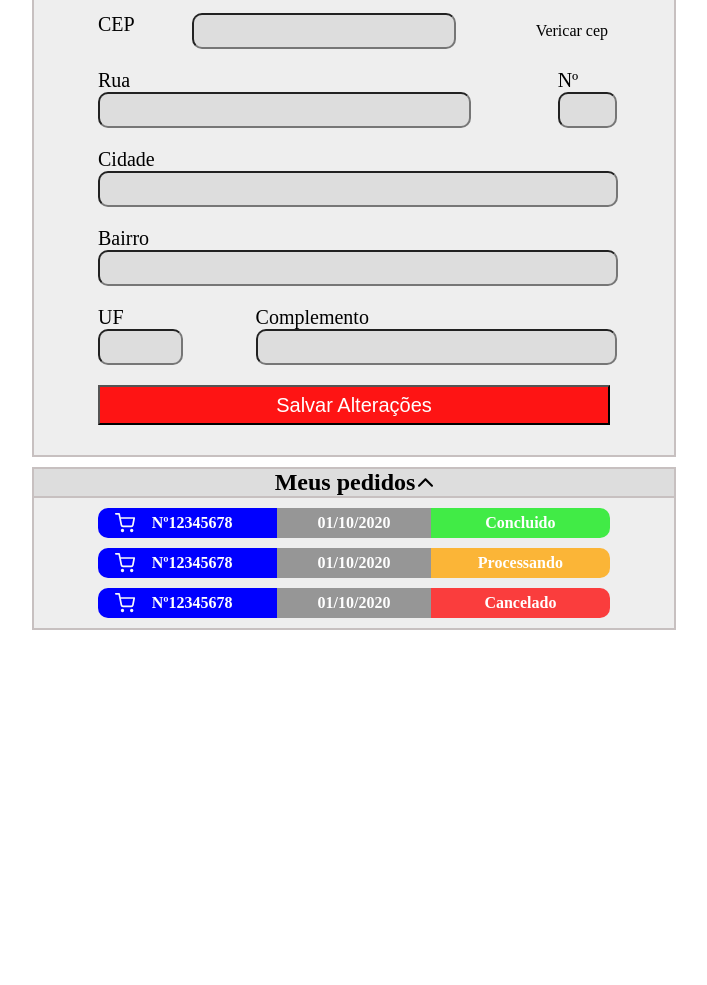
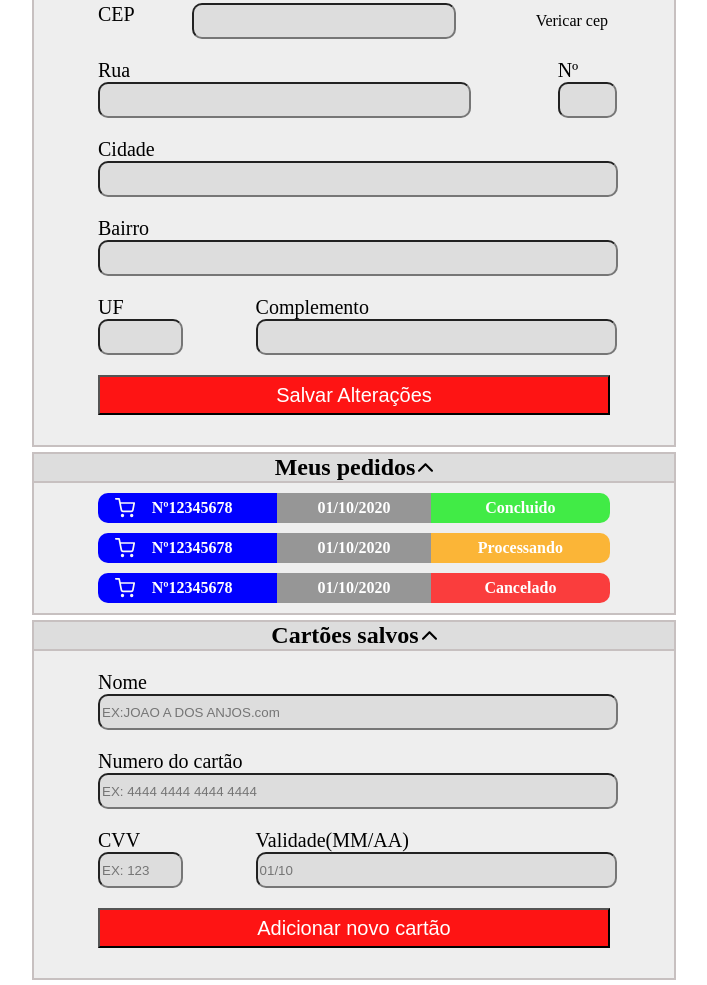
Before and after one commit to glopesara/dgrepositorio, a plain HTML site: page areadocliente.html in a window 1280 px wide. Shown: the part 651-1636 px from the top of the page, without its empty margins (286-993 px from the left). Before the commit the page ends 1291 px from the top, so only its background shows below. Drawn offline with Linux system fonts and the light colour scheme.

Commit message:
cadastro adicionando validações

```diff
--- a/cadastro.html
+++ b/areadocliente.html
@@ -9,6 +9,7 @@
 
 </head>
 <body>
+    <script src="assets/cadastro.js"></script>
     <div class="principal">
         <header id="pageHeader">
             <div id="principal">
@@ -195,6 +196,41 @@
         </div>
     </div>
 
+
+    <div class="col" id="cartaoCol">
+        <div class="formTop">
+            <div class="expandir">
+                <h1>Cartões salvos</h1>
+                <img class="imgDow" id="cartaoOn" src="icons/sinal-de-seta-para-baixo-para-navegar.svg" alt="">
+                <img class="imgUp" id="cartaoOff"  src="icons/seta-para-cima.svg" alt="">
+            </div>
+        </div>
+
+        <form method="POST" onsubmit="return formulario_cartao();">
+            <div class="formDeFault" id="formCartao">
+                <label class="labelDefault">
+                    <span class="nomes display">Nome</span>
+                    <input id="namecard" type="text" class="inputDefault margin total"  placeholder="EX:JOAO A DOS ANJOS.com" onkeypress="return soletras(event)">
+                </label>
+                <label class="labelDefault">
+                    <span class="nomes display nrCartao">Numero do cartão</span>
+                    <input id="numbercard" type="text" class="inputDefault margin total" maxlength="16" placeholder="EX: 4444 4444 4444 4444" OnKeyPress="mascara('', this)">
+                </label>
+                <label class="labelDefault uf">
+                    <span class="nomes display">CVV</span>
+                    <input id="cvv" type="text" placeholder="EX: 123" maxlength="3" OnKeyPress="mascara('', this)" class="inputDefault margin uf">
+                </label>
+                <label class="labelDefault complemento">
+                    <span class="nomes display">Validade(MM/AA)</span>
+                    <input id="ano" type="text" maxlength="5" placeholder="01/10" class="inputDefault margin complemento" OnKeyPress="mascara('##/##', this)">
+                </label>
+                <label class="labelDefault btn">
+                    <input type="submit" class="buttonDefault" value="Adicionar novo cartão" >
+                </label>
+            </div>
+        </form>
+    </div>
+
     <script src="assets/cadastro.js"></script>
 </body>
 </html>
--- a/assets/cadastro.css
+++ b/assets/cadastro.css
@@ -4,7 +4,7 @@ body{
 
 .col{
     width: 50%;
-    margin: 10px auto;
+    margin: 5px auto;
     background: #eeeeee;
     height: auto;
     transition: all 1s;
@@ -14,9 +14,6 @@ body{
 }
 .col.close{
     transition: all 1s;
-    width: 50%;
-    margin: auto;
-    background: #eeeeee;
     border-bottom: none;
 }
 .col.close .imgUp{
@@ -78,6 +75,9 @@ body{
 }
 .nomes.novaSenha{
     width: 20%;
+}
+.nomes.nrCartao{
+    width: 50%;
 }
 .inputDefault{
     margin-left: 27px;
--- a/assets/cadastro.js
+++ b/assets/cadastro.js
@@ -27,3 +27,74 @@ document.getElementById('pedidoOn').addEventListener('click',e=>{
     document.getElementById("pedidosCol").classList.remove("close");
     document.getElementById('formPedidos').classList.remove('pedidosOff');
 });
+
+document.getElementById('cartaoOff').addEventListener('click',e=>{
+    document.getElementById("cartaoCol").classList.add("close");
+    document.getElementById('formCartao').classList.add('pedidosOff');
+});
+
+document.getElementById('cartaoOn').addEventListener('click',e=>{
+    document.getElementById("cartaoCol").classList.remove("close");
+    document.getElementById('formCartao').classList.remove('pedidosOff');
+});
+
+function mascara(sub, pg){
+    var i = pg.value.length;
+    var saida = sub.substring(0,1);
+    var alterar = sub.substring(i);
+    if (event.keyCode < 48 || event.keyCode > 57){
+      event.returnValue = false;
+    }
+    if (alterar.substring(0,1) != saida){
+              pg.value += alterar.substring(0,1);
+    }
+}
+
+function soletras(e){
+    key=e.keyCode || e.which;
+    teclado = String.fromCharCode(key).toLowerCase();
+    letras = "abcdefghijklmnopqrstuvwxyz "
+    especial = "8-37-38-46-164"
+    teclado_especial = false;
+    for (var i in especial) {
+        if(key==especial[i]){
+            teclado_especial=true;break;
+        }
+    }
+    if(letras.indexOf(teclado)==-1 && !teclado_especial){
+        return false
+    }
+}
+
+function formulario_cartao(){
+    var namecard = fomulario.namecard.value;
+    var numbercard = fomulario.numbercard.value;
+    var cvv = fomulario.cvv.value;
+    var ano = fomulario.ano.value;
+     var verifica
+
+     if(namecard.indexOf(" ") == -1){
+         alert("Preencha o nome corretamente")
+     verifica = true
+
+     }
+
+    if(numbercard.length != 16 ){
+         alert("digite um valor de cartão valido");
+         verifica = true
+    }
+    if(cvv.length != 3 ){
+     alert("digite um CVV valido");
+     verifica = true
+     }
+     if(ano.length != 5 ){
+         alert("digite um ano valido");
+         verifica = true
+     }
+     if(verifica){
+         return false;
+     }
+     if(verifica != true){
+         alert("PAGAMENTO REALIZADO COM SUCESSO")
+     }
+ }
```
